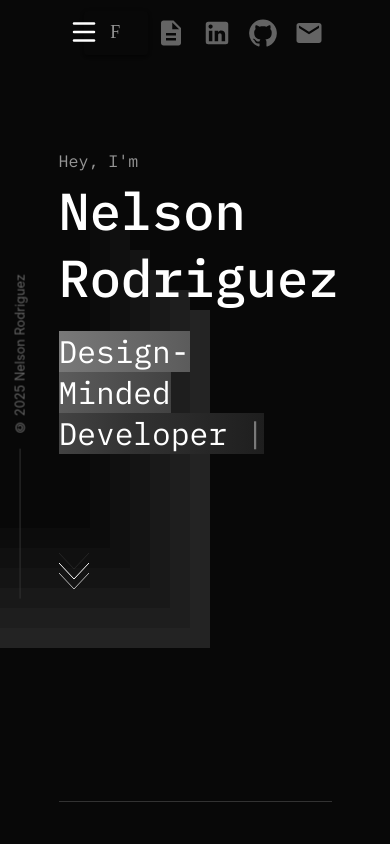
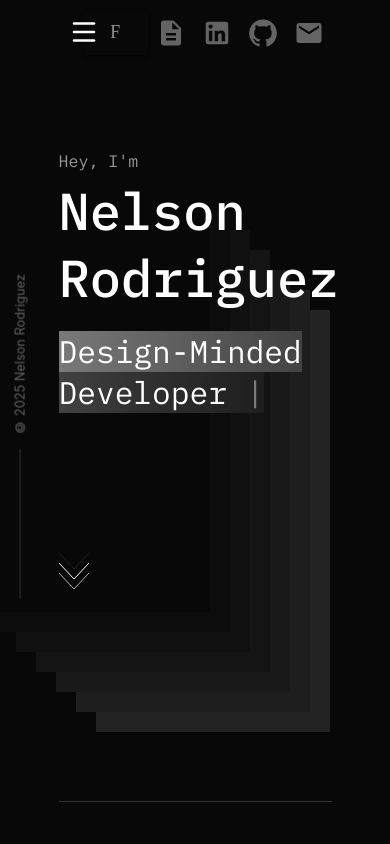
Before and after one commit to Yugenero/p_website, a React (Create React App) app: page / in a window 390 px wide. Shown: the top 844 px of the page. Built offline with nearby package versions, Linux system fonts and the light colour scheme; a web font is replaced by a local one.

Commit message:
making some changes

```diff
--- a/src/App.js
+++ b/src/App.js
@@ -34,6 +34,7 @@ function App() {
       <Router>
         <div className="App">
           {/** Header should always render */}
+
           <Header />
             <Routes>
               <Route path="/" element={<Home/>}/>
--- a/src/components/header.js
+++ b/src/components/header.js
@@ -92,9 +92,9 @@ function NavigationButton() {
             under construction (links might not work)
             currently optimizing for mobile devices
           </ul>
-          <div className='navigation-subcontainer'>
-
-          </div>
+          {/**<div className='navigation-subcontainer'>
+           * We dont need this right now
+          </div>**/}
       </div> : <></>}
       </>
     </>
--- a/src/components/styles/headerNavigation.css
+++ b/src/components/styles/headerNavigation.css
@@ -112,6 +112,6 @@ to be a little better now
 		width: 90%;
 	}
 	.nav-list-item {
-		font-size: 2.5rem;
+		font-size: 2.8rem;
 	}
 }
--- a/src/components/styles/home.css
+++ b/src/components/styles/home.css
@@ -125,6 +125,33 @@
     width: 60%;
     height: 40%;
     background-color: var(--primary-color-dark6);
+}
+
+@media (max-width: 500px) {
+    .home_text {
+        width: 90%;
+    } .home-text-poly0 {
+        height: 50%;
+        right: 180px;
+    } .home-text-poly1 {
+        height: 50%;
+        right: 160px;
+    } .home-text-poly2 {
+        height: 50%;
+        right: 140px;
+    } .home-text-poly3 {
+        height: 50%;
+        right: 120px;
+    } .home-text-poly4 {
+        height: 50%;
+        right: 100px;
+    } .home-text-poly5 {
+        height: 50%;
+        right: 80px;
+    } .home-text-poly6 {
+        height: 50%;
+        right: 60px;
+    }
 }
 
 .header-introduction {
```
